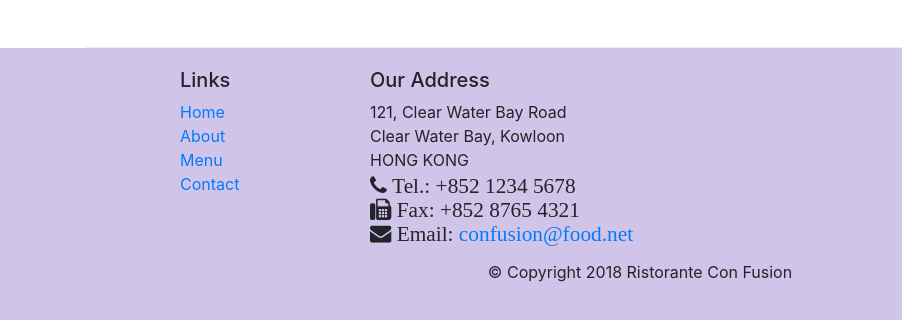
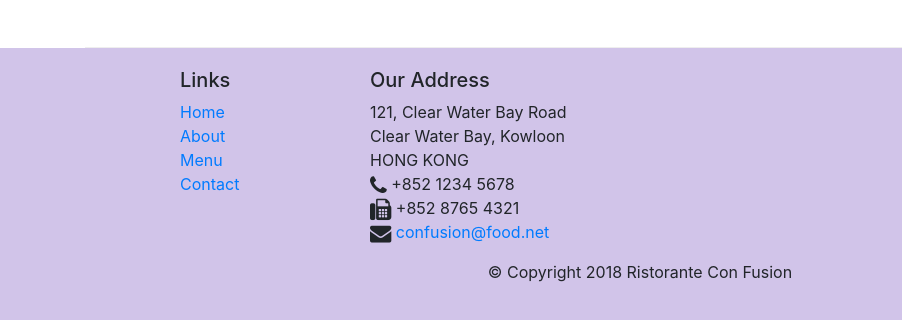
Before and after one commit to j836/bootstrap, a website: page aboutus.html in a window 1280 px wide. Shown: the part 2023-2343 px from the top of the page, 0-902 px from the left. Drawn offline with nearby package versions, Linux system fonts and the light colour scheme.

Commit message:
Icons issue solved in aboutus.html

```diff
--- a/aboutus.html
+++ b/aboutus.html
@@ -220,12 +220,12 @@
 		              121, Clear Water Bay Road<br>
 		              Clear Water Bay, Kowloon<br>
 		              HONG KONG<br>
-                      <i class="fa fa-phone fa-lg">
-                        Tel.: +852 1234 5678</i><br>
-                        <i class="fa fa-fax fa-lg">
-                        Fax: +852 8765 4321</i><br>
-                        <i class="fa fa-envelope fa-lg">
-                        Email: <a href="mailto:confusion@food.net">confusion@food.net</i></a>
+                      <i class="fa fa-phone fa-lg"></i>
+                        +852 1234 5678<br>
+                        <i class="fa fa-fax fa-lg"></i>
+                            +852 8765 4321<br>
+                        <i class="fa fa-envelope fa-lg"></i>
+                        <a href="mailto:confusion@food.net">confusion@food.net</a>
 		           </address>
                 </div>
                 <div class="col-12 col-sm-4 align-self-center">
```
Also changed, not shown: 1 other file.
